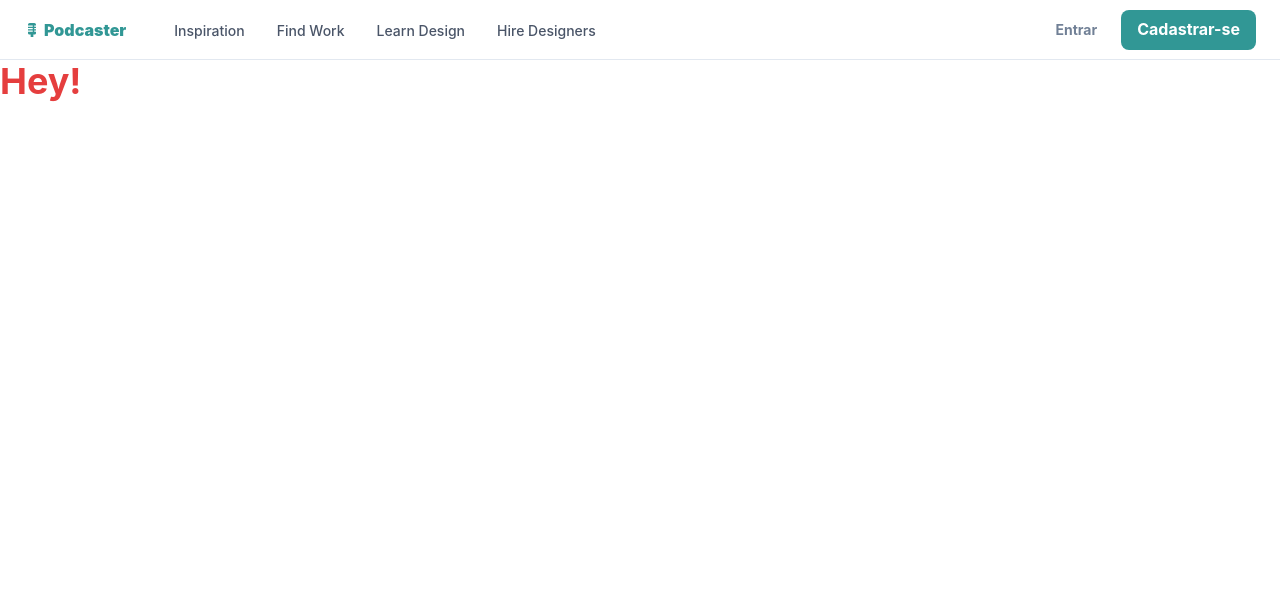
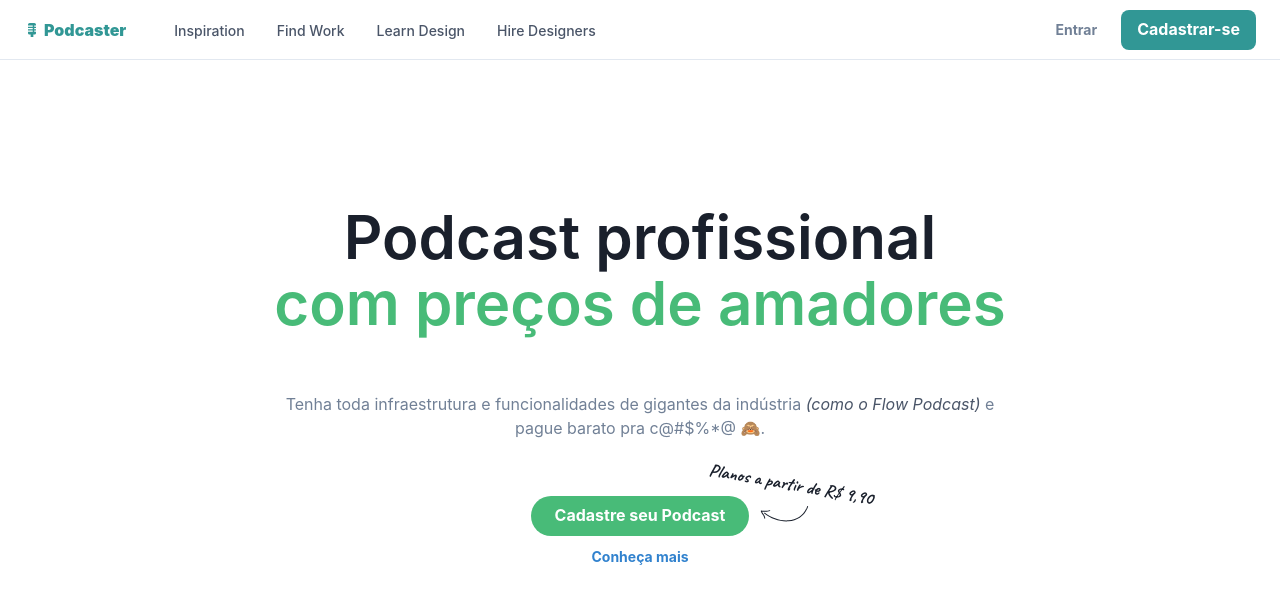
Before and after one commit to rafaelmuttoni/next-auth-prisma, a Next.js app: page / in a window 1280 px wide. Shown: the top 604 px of the page. Built offline with nearby package versions, Linux system fonts and the light colour scheme.

Commit message:
Hero Section

```diff
--- a/src/components/Logo.tsx
+++ b/src/components/Logo.tsx
@@ -1,11 +1,20 @@
 import { Flex, Icon, Text } from "@chakra-ui/react";
 import { IoMdMicrophone } from "react-icons/io";
+import NextLink from "next/link";
 
 export default function Logo() {
   return (
-    <Flex alignItems="center" borderRadius="md" color="brand.500">
-      <Icon as={IoMdMicrophone} mr={1} />{" "}
-      <Text fontWeight="black">Podcaster</Text>
-    </Flex>
+    <NextLink href="/">
+      <Flex
+        as="a"
+        alignItems="center"
+        borderRadius="md"
+        color="brand.500"
+        _hover={{ color: "brand.600", cursor: "pointer" }}
+      >
+        <Icon as={IoMdMicrophone} mr={1} />{" "}
+        <Text fontWeight="black">Podcaster</Text>
+      </Flex>
+    </NextLink>
   );
 }
--- a/src/components/Navbar.tsx
+++ b/src/components/Navbar.tsx
@@ -191,13 +191,13 @@
       display={"block"}
       p={2}
       rounded={"md"}
-      _hover={{ bg: useColorModeValue("pink.50", "gray.900") }}
+      _hover={{ bg: useColorModeValue("brand.50", "gray.900") }}
     >
       <Stack direction={"row"} align={"center"}>
         <Box>
           <Text
             transition={"all .3s ease"}
-            _groupHover={{ color: "pink.400" }}
+            _groupHover={{ color: "brand.600" }}
             fontWeight={500}
           >
             {label}
@@ -213,7 +213,7 @@
           align={"center"}
           flex={1}
         >
-          <Icon color={"pink.400"} w={5} h={5} as={ChevronRightIcon} />
+          <Icon color={"brand.600"} w={5} h={5} as={ChevronRightIcon} />
         </Flex>
       </Stack>
     </Link>
--- a/src/pages/index.tsx
+++ b/src/pages/index.tsx
@@ -1,10 +1,10 @@
-import { Heading } from "@chakra-ui/react";
 import OpenLayout from "../layouts/Open";
+import HeroSection from "../sections/Hero";
 
 export default function Home() {
   return (
     <OpenLayout>
-      <Heading color="red.500">Hey!</Heading>
+      <HeroSection />
     </OpenLayout>
   );
 }
--- /dev/null
+++ b/src/sections/Hero.tsx
@@ -0,0 +1,108 @@
+import Head from "next/head";
+import {
+  chakra,
+  Box,
+  Heading,
+  Container,
+  Text,
+  Button,
+  Stack,
+  Icon,
+  useColorModeValue,
+  createIcon,
+} from "@chakra-ui/react";
+
+export default function HeroSection() {
+  return (
+    <>
+      <Head>
+        <link
+          href="https://fonts.googleapis.com/css2?family=Caveat:wght@700&display=swap"
+          rel="stylesheet"
+        />
+      </Head>
+
+      <Container maxW={"3xl"}>
+        <Stack
+          as={Box}
+          textAlign={"center"}
+          spacing={{ base: 8, md: 14 }}
+          py={{ base: 20, md: 36 }}
+        >
+          <Heading
+            fontWeight={600}
+            fontSize={{ base: "2xl", sm: "4xl", md: "6xl" }}
+            lineHeight={"110%"}
+          >
+            Podcast profissional <br />
+            <Text as={"span"} color={"green.400"}>
+              com preços de amadores
+            </Text>
+          </Heading>
+          <Text color={"gray.500"}>
+            Tenha toda infraestrutura e funcionalidades de gigantes da indústria{" "}
+            <chakra.span fontStyle="italic" color="gray.600">
+              (como o Flow Podcast)
+            </chakra.span>{" "}
+            e pague barato pra c@#$%*@ 🙈.
+          </Text>
+          <Stack
+            direction={"column"}
+            spacing={3}
+            align={"center"}
+            alignSelf={"center"}
+            position={"relative"}
+          >
+            <Button
+              colorScheme={"green"}
+              bg={"green.400"}
+              rounded={"full"}
+              px={6}
+              _hover={{
+                bg: "green.500",
+              }}
+            >
+              Cadastre seu Podcast
+            </Button>
+            <Button variant={"link"} colorScheme={"blue"} size={"sm"}>
+              Conheça mais
+            </Button>
+            <Box>
+              <Icon
+                as={Arrow}
+                color={useColorModeValue("gray.800", "gray.300")}
+                w={71}
+                position={"absolute"}
+                right={-71}
+                top={"10px"}
+              />
+              <Text
+                fontSize={["md", "md", "lg"]}
+                fontFamily={"Caveat"}
+                position={"absolute"}
+                right={"-125px"}
+                top={["-15px", "-15px", "-25px"]}
+                transform={"rotate(10deg)"}
+              >
+                Planos a partir de R$ 9,90
+              </Text>
+            </Box>
+          </Stack>
+        </Stack>
+      </Container>
+    </>
+  );
+}
+
+const Arrow = createIcon({
+  displayName: "Arrow",
+  viewBox: "0 0 72 24",
+  path: (
+    <path
+      fillRule="evenodd"
+      clipRule="evenodd"
+      d="M0.600904 7.08166C0.764293 6.8879 1.01492 6.79004 1.26654 6.82177C2.83216 7.01918 5.20326 7.24581 7.54543 7.23964C9.92491 7.23338 12.1351 6.98464 13.4704 6.32142C13.84 6.13785 14.2885 6.28805 14.4722 6.65692C14.6559 7.02578 14.5052 7.47362 14.1356 7.6572C12.4625 8.48822 9.94063 8.72541 7.54852 8.7317C5.67514 8.73663 3.79547 8.5985 2.29921 8.44247C2.80955 9.59638 3.50943 10.6396 4.24665 11.7384C4.39435 11.9585 4.54354 12.1809 4.69301 12.4068C5.79543 14.0733 6.88128 15.8995 7.1179 18.2636C7.15893 18.6735 6.85928 19.0393 6.4486 19.0805C6.03792 19.1217 5.67174 18.8227 5.6307 18.4128C5.43271 16.4346 4.52957 14.868 3.4457 13.2296C3.3058 13.0181 3.16221 12.8046 3.01684 12.5885C2.05899 11.1646 1.02372 9.62564 0.457909 7.78069C0.383671 7.53862 0.437515 7.27541 0.600904 7.08166ZM5.52039 10.2248C5.77662 9.90161 6.24663 9.84687 6.57018 10.1025C16.4834 17.9344 29.9158 22.4064 42.0781 21.4773C54.1988 20.5514 65.0339 14.2748 69.9746 0.584299C70.1145 0.196597 70.5427 -0.0046455 70.931 0.134813C71.3193 0.274276 71.5206 0.70162 71.3807 1.08932C66.2105 15.4159 54.8056 22.0014 42.1913 22.965C29.6185 23.9254 15.8207 19.3142 5.64226 11.2727C5.31871 11.0171 5.26415 10.5479 5.52039 10.2248Z"
+      fill="currentColor"
+    />
+  ),
+});
```
